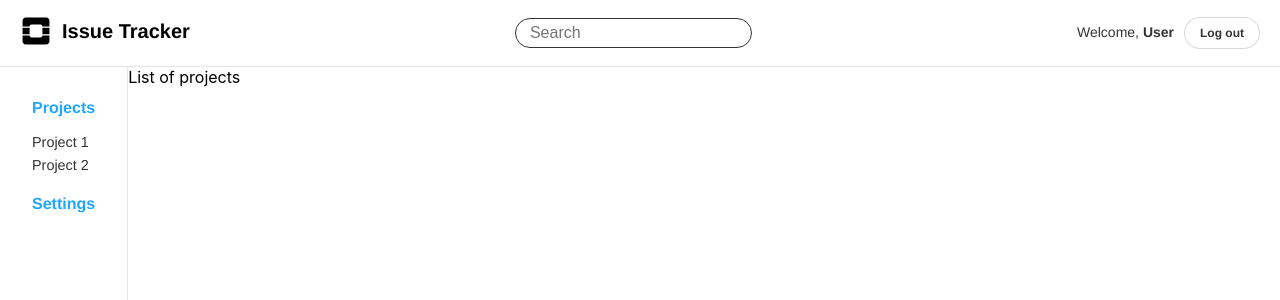
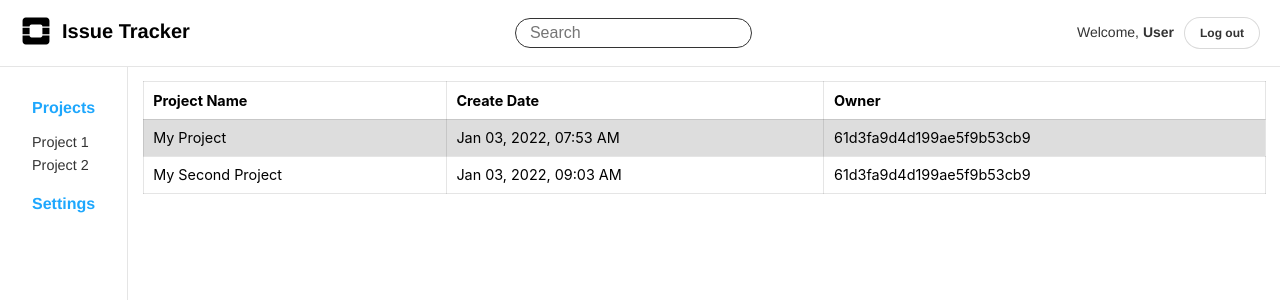
Before and after one commit to henrikeskisikkila/issue-tracker, a React (Create React App) app: page /projects in a window 1280 px wide. Shown: the top 300 px of the page. Built offline with nearby package versions, Linux system fonts and the light colour scheme.

Commit message:
Add table to project listing

```diff
--- a/src/components/table.css
+++ b/src/components/table.css
@@ -1,11 +1,14 @@
 table {
   width: 100%;
+  height: fit-content;
+  margin: 0.9rem;
   border-collapse: collapse;
+  font-size: 0.9rem;
 }
 
 td,
 th {
-  border: 1px solid #ddd;
+  border: 1px solid rgba(0, 0, 0, 0.1);
   text-align: left;
   padding: 0.6rem;
 }
--- a/src/pages/Project.tsx
+++ b/src/pages/Project.tsx
@@ -10,6 +10,7 @@ import { Issue } from "types";
 import { menu } from "config";
 import "./project.css";
 import { issues } from "data/issues.js";
+import { formatDate } from "services/format";
 
 export const Project = () => {
   const [newIssue, setNewIssue] = useState(false);
@@ -25,19 +26,6 @@ export const Project = () => {
 
   const showAddIssue = () => {
     return <AddIssue onSave={onSave} />;
-  };
-
-  const formatDate = (dateString: string): string => {
-    const date = new Date(dateString);
-    return date
-      .toLocaleString([], {
-        day: "2-digit",
-        month: "short",
-        year: "numeric",
-        hour: "2-digit",
-        minute: "2-digit",
-      })
-      .toString();
   };
 
   const showIssues = () => {
--- a/src/pages/Projects.tsx
+++ b/src/pages/Projects.tsx
@@ -2,7 +2,10 @@ import { useState } from "react";
 import { Header } from "components/Header";
 import { Navigator } from "components/Navigator";
 import { menu } from "config";
+import { Table } from "components/Table";
+import { Project } from "types";
 import { projects } from "data/projects";
+import { formatDate } from "services/format";
 
 export const Projects = () => {
   const [newProject, setNewProject] = useState(true);
@@ -12,7 +15,17 @@ export const Projects = () => {
   };
 
   const listProjects = () => {
-    return <>List of projects</>;
+    const data = projectData(projects);
+    return (
+      <Table headers={["Project Name", "Create Date", "Owner"]} rows={data} />
+    );
+  };
+
+  const projectData = (projects: Project[]) => {
+    const data = projects.map((project) => {
+      return [project.name, formatDate(project.createdAt), project.createdBy];
+    });
+    return data;
   };
 
   return (
--- /dev/null
+++ b/src/services/format.ts
@@ -0,0 +1,12 @@
+export const formatDate = (dateString: string): string => {
+  const date = new Date(dateString);
+  return date
+    .toLocaleString([], {
+      day: "2-digit",
+      month: "short",
+      year: "numeric",
+      hour: "2-digit",
+      minute: "2-digit",
+    })
+    .toString();
+}
```
Also changed, not shown: src/types.ts (+7 -0 lines).
